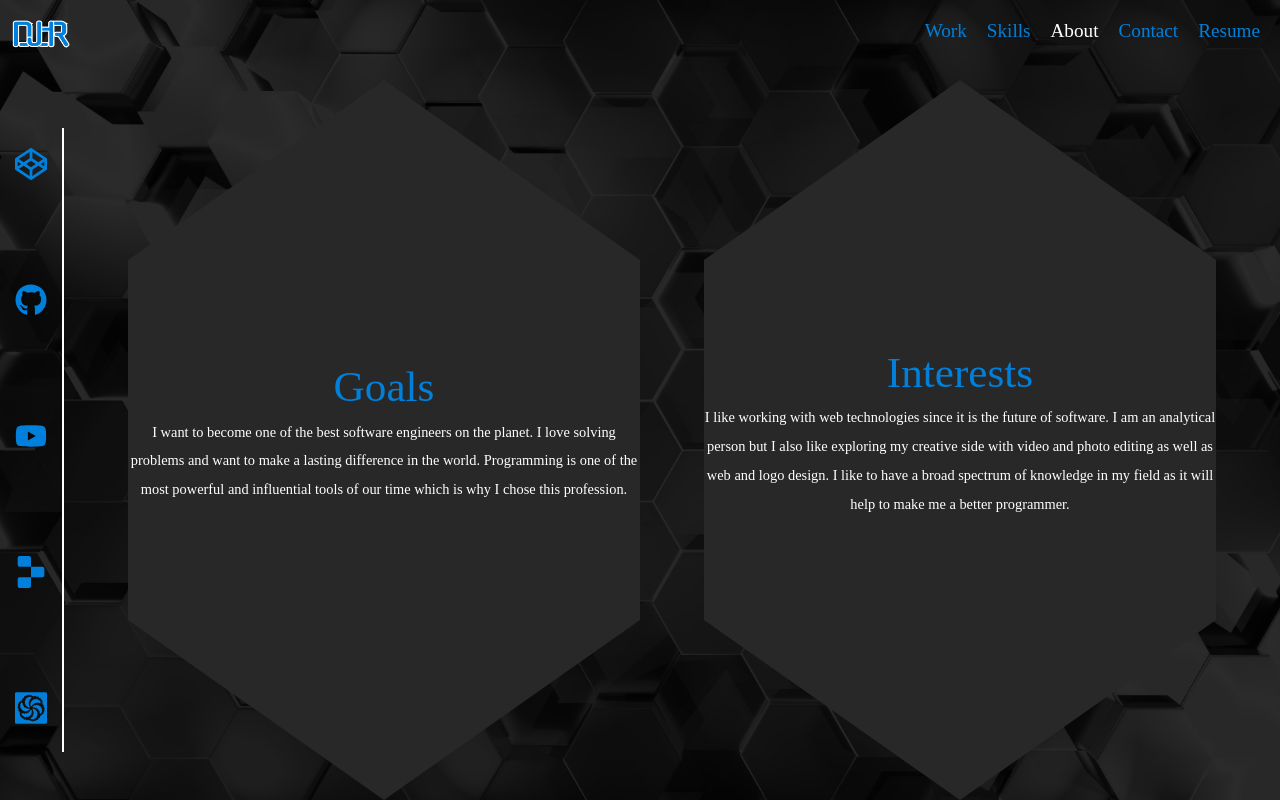
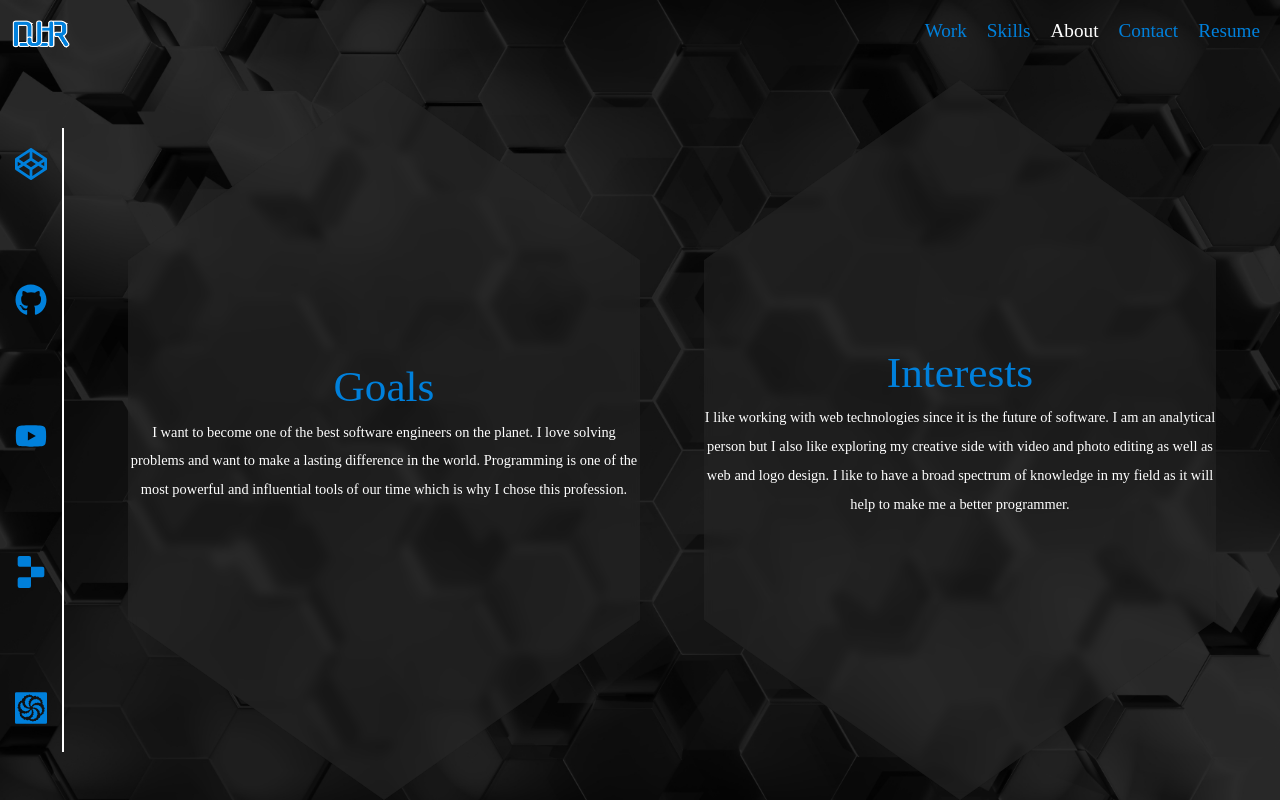
Before and after one commit to daniel-deru/portifolio4, a Next.js app: page /about in a window 1280 px wide. Built offline with nearby package versions, Linux system fonts and the light colour scheme; a web font is replaced by a local one.

Commit message:
animatted clip path on the contact page

```diff
--- a/pages/about.jsx
+++ b/pages/about.jsx
@@ -1,20 +1,86 @@
 import { About } from "./styled/about.styles";
+import { motion } from "framer-motion";
 
 const about = () => {
+
+  const growVariant = {
+    hidden: {
+      width: 0,
+      height: 0
+    },
+    visible: {
+      width: "40vw",
+      height: "100%",
+      transition: {
+        duration: 1,
+        originY: 1
+      }
+    }
+  }
+
+  const fadeVariant = {
+    hidden: {
+      opacity: 0,
+      y: -20,
+    },
+    visible: {
+      opacity: 1,
+      y: 0,
+      transition: {
+        delay: 1,
+        duration: 1,
+      }
+    }
+  }
   return (
     <About>
-        <section>
-            <div className="about-head">Goals</div>
-            <div className="about-content">
+        <motion.section
+          variants={growVariant}
+          initial="hidden"
+          animate="visible"
+        >
+            <motion.div
+              className="about-head"
+              variants={fadeVariant}
+              initial="hidden"
+              animate="visible"
+            >
+              Goals
+            </motion.div>
+            <motion.div
+              className="about-content"
+
+              variants={fadeVariant}
+              initial="hidden"
+              animate="visible"
+              >
               I want to become one of the best software engineers on the planet. I love solving problems and want to make a lasting difference in the world. Programming is one of the most powerful and influential tools of our time which is why I chose this profession.
-            </div>
-        </section>
-        <section>
-            <div className="about-head">Interests</div>
-            <div className="about-content">
+            </motion.div>
+        </motion.section>
+        <motion.section
+          variants={growVariant}
+          initial="hidden"
+          animate="visible"
+        >
+            <motion.div
+              className="about-head"
+
+              variants={fadeVariant}
+              initial="hidden"
+              animate="visible"
+              >
+                Interests
+              </motion.div>
+            <motion.div
+              className="about-content"
+
+              variants={fadeVariant}
+              initial="hidden"
+              animate="visible"
+              >
             I like working with web technologies since it is the future of software. I am an analytical person but I also like exploring my creative side with video and photo editing as well as web and logo design. I like to have a broad spectrum of knowledge in my field as it will help to make me a better programmer.
-            </div>
-        </section>
+            </motion.div>
+        </motion.section>
     </About>
   );
 };
--- a/pages/skills.js
+++ b/pages/skills.js
@@ -22,8 +22,8 @@ const skills = () => {
     visible: index => ({
       opacity: 1,
       transition: {
-        duration: 1,
-        delay: (index * 0.2) + 1
+        duration: 0.5,
+        delay: (index * 0.1) + 0.75
       }
     })
   }
--- a/pages/styled/about.styles.js
+++ b/pages/styled/about.styles.js
@@ -3,7 +3,9 @@ import styled from "styled-components"
 export const About = styled.div`
     display: flex;
     justify-content: space-evenly;
+    align-items: center;
     width: 95vw;
+    overflow: hidden;
 
     section {
         color: ${props => props.theme.mainColor};
@@ -11,13 +13,16 @@ export const About = styled.div`
         flex-direction: column;
         justify-content: center;
         align-items: center;
-        background-color: ${props => props.theme.darkGrey};
+        /* background-color: ${props => props.theme.darkGrey}; */
+        background-color: rgba(40, 40, 40, 0.5);
+        backdrop-filter: blur(5px);
         aspect-ratio: 1/1;
         width: 40vw;
         clip-path: polygon(0 25%, 50% 0, 100% 25%, 100% 75%, 50% 100%, 0 75%);
         font-size: 0.9em;
         line-height: 1.5em;
-        text-align: center
+        text-align: center;
+        overflow: hidden;
     }
 
     .about-head {
--- a/pages/styled/contact.styled.js
+++ b/pages/styled/contact.styled.js
@@ -23,7 +23,8 @@ export const Contact = styled.div`
         display: flex;
         flex-direction: column;
         justify-content: space-evenly;
-        background-color: ${props => props.theme.darkGrey};
+        background-color: rgba(40, 40, 40, 0.4);
+        backdrop-filter: blur(5px);
         width: 30vw;
         aspect-ratio: 1/1;
         text-align: center;
```
Also changed, not shown: pages/contact.jsx (+39 -7 lines).
